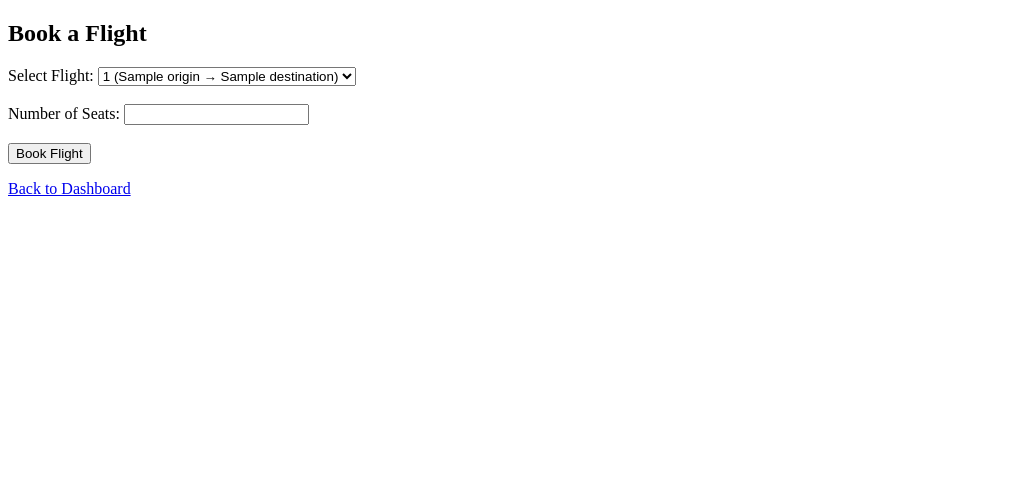
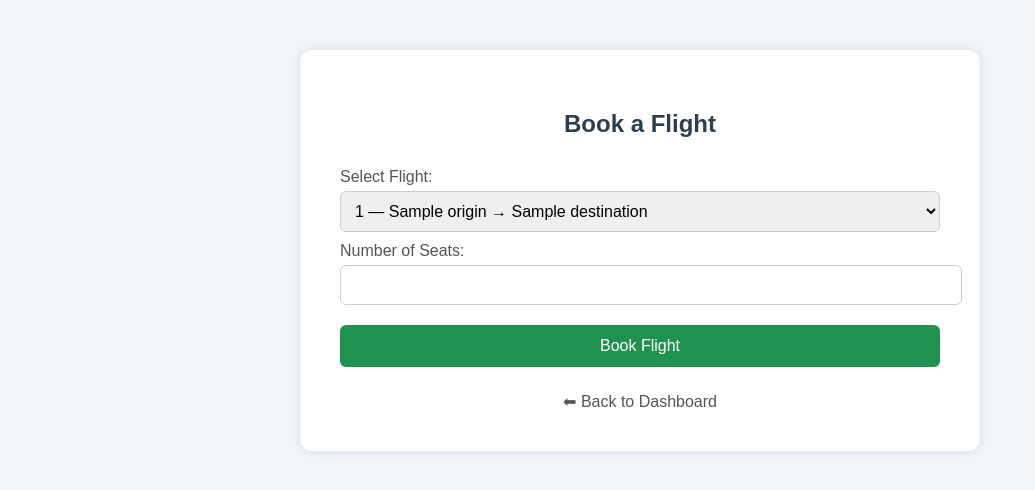
Before and after one commit to Femi-coder/airline_sales_system, a Django app: template accounts/templates/accounts/customer_booking.html in a window 1280 px wide. Shown: the top 490 px of the page, without its empty margins (0-1035 px from the left). Run offline with Django 5.2, Linux system fonts and the light colour scheme; the template is opened without the code that fills it: most values are stand-ins (such as "Sample title", 1, 10 or a date in 2020).

Commit message:
i have designed the UI for the customers for a better user friendly look

```diff
--- a/accounts/templates/accounts/customer_booking.html
+++ b/accounts/templates/accounts/customer_booking.html
@@ -1,14 +1,90 @@
-<!-- templates/accounts/customer_booking.html -->
+{% load static %}
 <!DOCTYPE html>
-<html>
+<html lang="en">
 <head>
+    <meta charset="UTF-8">
     <title>Book a Flight</title>
+    <style>
+        body {
+            font-family: Arial, sans-serif;
+            background-color: #f1f4f8;
+            margin: 0;
+            padding: 0;
+        }
+
+        .container {
+            max-width: 600px;
+            margin: 50px auto;
+            background: white;
+            padding: 40px;
+            border-radius: 12px;
+            box-shadow: 0 0 10px rgba(0, 0, 0, 0.1);
+        }
+
+        h2 {
+            text-align: center;
+            color: #2c3e50;
+            margin-bottom: 30px;
+        }
+
+        label {
+            display: block;
+            margin: 10px 0 5px;
+            color: #555;
+        }
+
+        select, input[type="number"] {
+            width: 100%;
+            padding: 10px;
+            border: 1px solid #ccc;
+            border-radius: 6px;
+            font-size: 16px;
+        }
+
+        button {
+            background-color: #219150;
+            color: white;
+            padding: 12px 20px;
+            font-size: 16px;
+            border: none;
+            border-radius: 6px;
+            margin-top: 20px;
+            cursor: pointer;
+            width: 100%;
+        }
+
+        button:hover {
+            background-color: #1e7e45;
+        }
+
+        .error {
+            color: red;
+            font-weight: bold;
+            margin-bottom: 20px;
+        }
+
+        .back-link {
+            text-align: center;
+            margin-top: 25px;
+        }
+
+        .back-link a {
+            text-decoration: none;
+            color: #555;
+        }
+
+        .back-link a:hover {
+            text-decoration: underline;
+        }
+    </style>
 </head>
 <body>
+
+<div class="container">
     <h2>Book a Flight</h2>
 
     {% if error %}
-        <p style="color: red;">{{ error }}</p>
+        <p class="error">{{ error }}</p>
     {% endif %}
 
     <form method="post">
@@ -16,16 +92,22 @@
         <label for="flight">Select Flight:</label>
         <select name="flight_id" required>
             {% for flight in flights %}
-                <option value="{{ flight.id }}">{{ flight.flight_number }} ({{ flight.origin }} → {{ flight.destination }})</option>
+                <option value="{{ flight.id }}">
+                    {{ flight.flight_number }} — {{ flight.origin }} → {{ flight.destination }}
+                </option>
             {% endfor %}
-        </select><br><br>
+        </select>
 
         <label for="booked_seats">Number of Seats:</label>
-        <input type="number" name="booked_seats" min="1" required><br><br>
+        <input type="number" name="booked_seats" min="1" required>
 
         <button type="submit">Book Flight</button>
     </form>
 
-    <p><a href="{% url 'dashboard' %}">Back to Dashboard</a></p>
+    <div class="back-link">
+        <a href="{% url 'dashboard' %}">⬅ Back to Dashboard</a>
+    </div>
+</div>
+
 </body>
 </html>
--- a/accounts/templates/accounts/delete_flight.html
+++ b/accounts/templates/accounts/delete_flight.html
@@ -1,4 +1,3 @@
-<!-- delete_flight.html -->
 <!DOCTYPE html>
 <html>
 <head>
```
Also changed, not shown: db.sqlite3.
